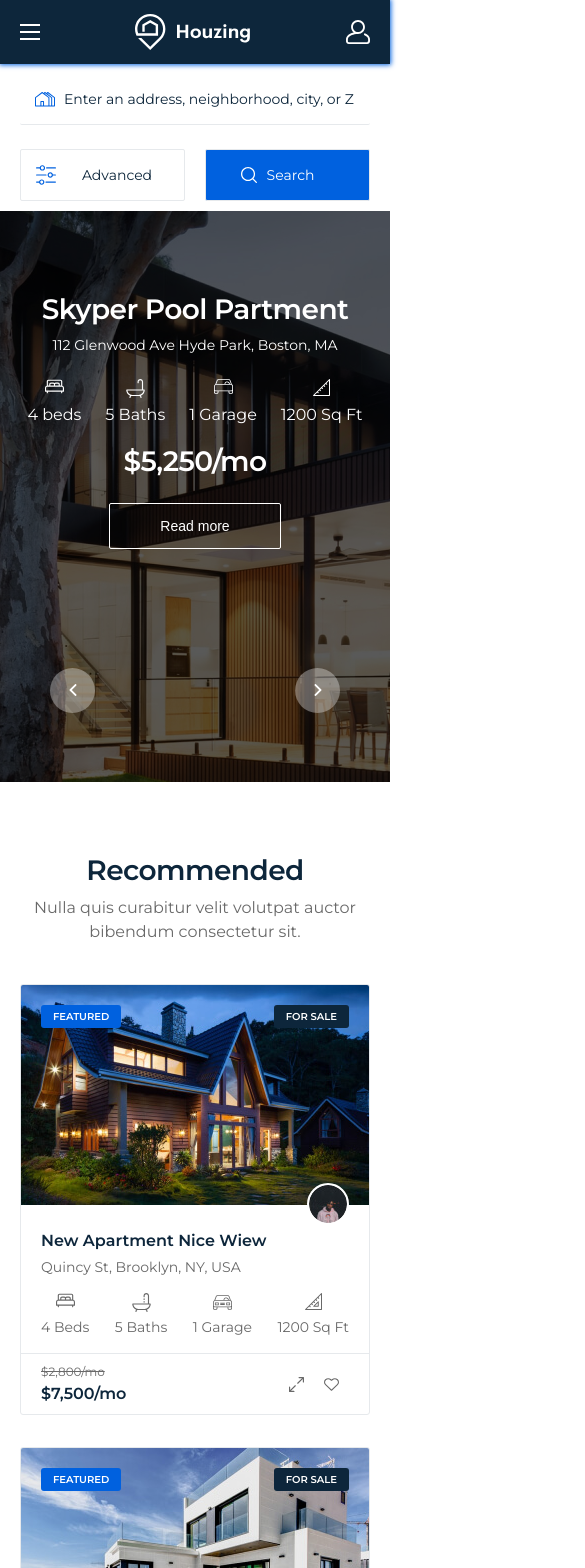
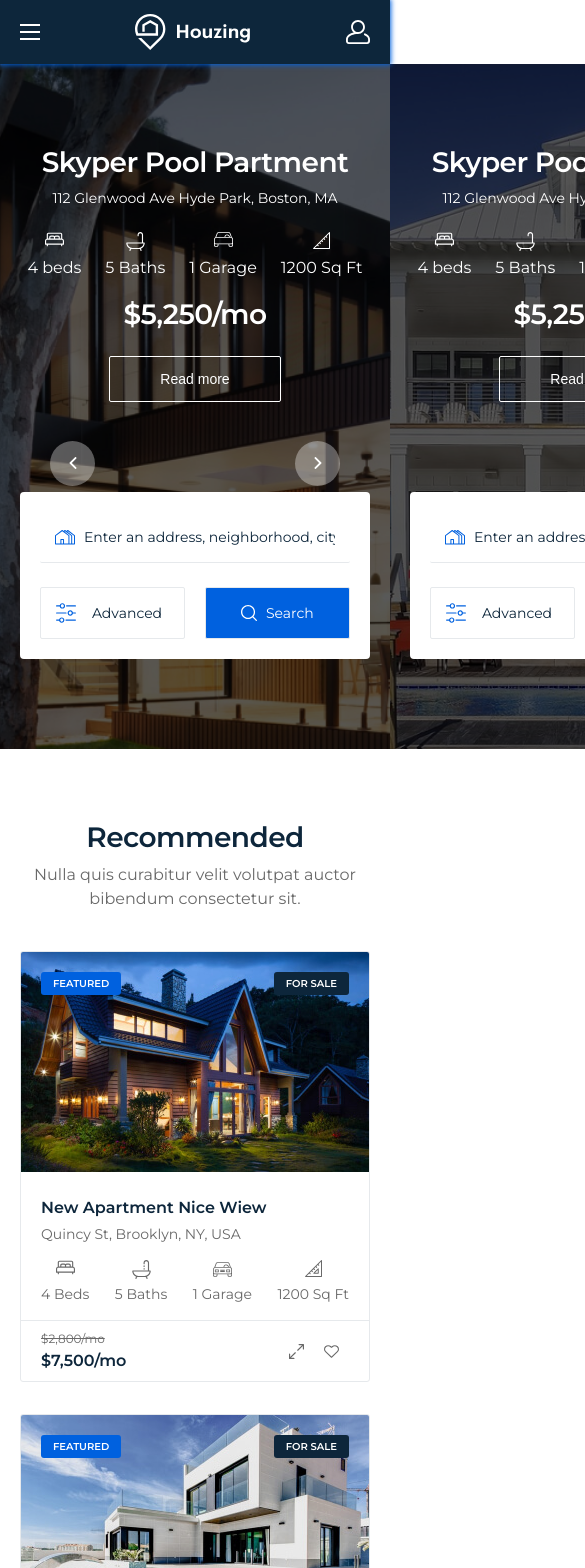
Before and after one commit to Sardor0795/Houzing-self-made, a React (Create React App) app: page / in a window 390 px wide. Shown: the top 1568 px of the page, 585 px wide, since content can reach past the window. Built offline with nearby package versions, Linux system fonts and the light colour scheme.

Commit message:
Fix advanced menu in mobile

```diff
--- a/src/components/cards/main_card/style.jsx
+++ b/src/components/cards/main_card/style.jsx
@@ -37,7 +37,10 @@ export const MainCardTop = styled.div`
   height: 220px;
   padding: 20px;
   background-image: url("${({ bgImg }) => bgImg}");
-  position: relative;
+  /* position: relative; */
+  display: flex;
+  align-items: flex-start;
+  justify-content: space-between;
 `;
 
 export const Badge = styled.span`
@@ -47,9 +50,9 @@ export const Badge = styled.span`
   color: #ffffff;
   text-transform: uppercase;
   padding: 5px 12px;
-  position: absolute;
-  right: ${({ type }) => (type === "sale" ? "20px" : "unset")};
-  left: ${({ type }) => (type === "feature" ? "20px" : "unset")};
+  /* position: absolute; */
+  /* right: ${({ type }) => (type === "sale" ? "20px" : "unset")};
+  left: ${({ type }) => (type === "feature" ? "20px" : "unset")}; */
   border-radius: 3px;
   background-color: ${({ type }) =>
     type === "feature" ? "#0061DF" : "#0D263B"};
@@ -61,10 +64,11 @@ export const MainCardUserImg = styled.span`
   border: 2px solid #fff;
   border-radius: 50%;
   background-image: url("${({ userImg }) => userImg}");
+  display: none;
   ${common}
-  position: absolute;
+  /* position: absolute;
   bottom: -20px;
-  right: 20px;
+  right: 20px; */
 `;
 
 export const MainCardCenter = styled.div`
--- a/src/components/hero/index.jsx
+++ b/src/components/hero/index.jsx
@@ -5,6 +5,7 @@ import {
   HeroText,
   HeroTitle,
   HeroWrapper,
+  OptionWrapper,
   Right,
   SlideInner,
   SlideWrapper,
@@ -23,6 +24,7 @@ import { useState } from "react";
 
 import rightArrow from "../../assets/icons/right_arrow.svg";
 import lefttArrow from "../../assets/icons/left_arrow.svg";
+import { Option } from "../option";
 
 export const Hero = () => {
   let [offset, setOffset] = useState(0);
@@ -70,6 +72,9 @@ export const Hero = () => {
             <HeroPrice>$5,250/mo</HeroPrice>
             <HeroButton>Read more</HeroButton>
           </Container>
+          <OptionWrapper>
+            <Option />
+          </OptionWrapper>
         </HeroWrapper>
         <HeroWrapper className="slide" bgImg={HeroBg_2}>
           <Container>
@@ -84,6 +89,9 @@ export const Hero = () => {
             <HeroPrice>$5,250/mo</HeroPrice>
             <HeroButton>Read more</HeroButton>
           </Container>
+          <OptionWrapper>
+            <Option />
+          </OptionWrapper>
         </HeroWrapper>
         <HeroWrapper className="slide" bgImg={HeroBg_3}>
           <Container>
@@ -98,6 +106,9 @@ export const Hero = () => {
             <HeroPrice>$5,250/mo</HeroPrice>
             <HeroButton>Read more</HeroButton>
           </Container>
+          <OptionWrapper>
+            <Option />
+          </OptionWrapper>
         </HeroWrapper>
       </SlideInner>
       <Right onClick={prevBtn} left>
--- a/src/components/hero/style.jsx
+++ b/src/components/hero/style.jsx
@@ -2,7 +2,6 @@ import styled from "styled-components";
 
 export const SlideWrapper = styled.div`
   position: relative;
-  overflow: hidden;
 `;
 
 export const SlideInner = styled.div`
@@ -147,6 +146,13 @@ export const Right = styled.button`
   @media (max-width: 600px) {
     left: ${({ left }) => (left ? "50px" : "unset")};
     right: ${({ right }) => (right ? "50px" : "unset")};
-    top: 80%;
+    top: 55%;
   }
 `;
+
+export const OptionWrapper = styled.div`
+  display: none;
+  @media (max-width: 760px) {
+    display: block;
+  }
+`;
--- a/src/components/option/style.jsx
+++ b/src/components/option/style.jsx
@@ -25,9 +25,13 @@ export const OptionWrapper = styled.div`
 
 export const OptionMenu = styled.div`
   display: flex;
+  background-color: #fff;
   position: relative;
   @media (max-width: 760px) {
     flex-wrap: wrap;
+    padding: 20px;
+    border-radius: 4px;
+    margin-top: 80px;
   }
 `;
 
@@ -98,6 +102,7 @@ export const AdvancedMenu = styled.form`
   z-index: ${({ z_index }) => z_index};
   @media (max-width: 760px) {
     top: 120%;
+    border: 1px solid #e6e9ec;
   }
 `;
 
--- a/src/pages/home/index.js
+++ b/src/pages/home/index.js
@@ -8,11 +8,14 @@ import { Popular } from "../../components/popular";
 import { Recent } from "../../components/recent";
 import { Recommend } from "../../components/recomend";
 import { Testiomental } from "../../components/testiomential";
+import { OptionWrapper } from "./style";
 
 export const Home = () => (
   <>
     <Header />
-    <Option />
+    <OptionWrapper>
+      <Option />
+    </OptionWrapper>
     <Hero />
     <Recommend />
     <Choose />
--- /dev/null
+++ b/src/pages/home/style.jsx
@@ -0,0 +1,8 @@
+import styled from "styled-components";
+
+export const OptionWrapper = styled.div`
+  display: block;
+  @media (max-width: 760px) {
+    display: none;
+  }
+`;
```
